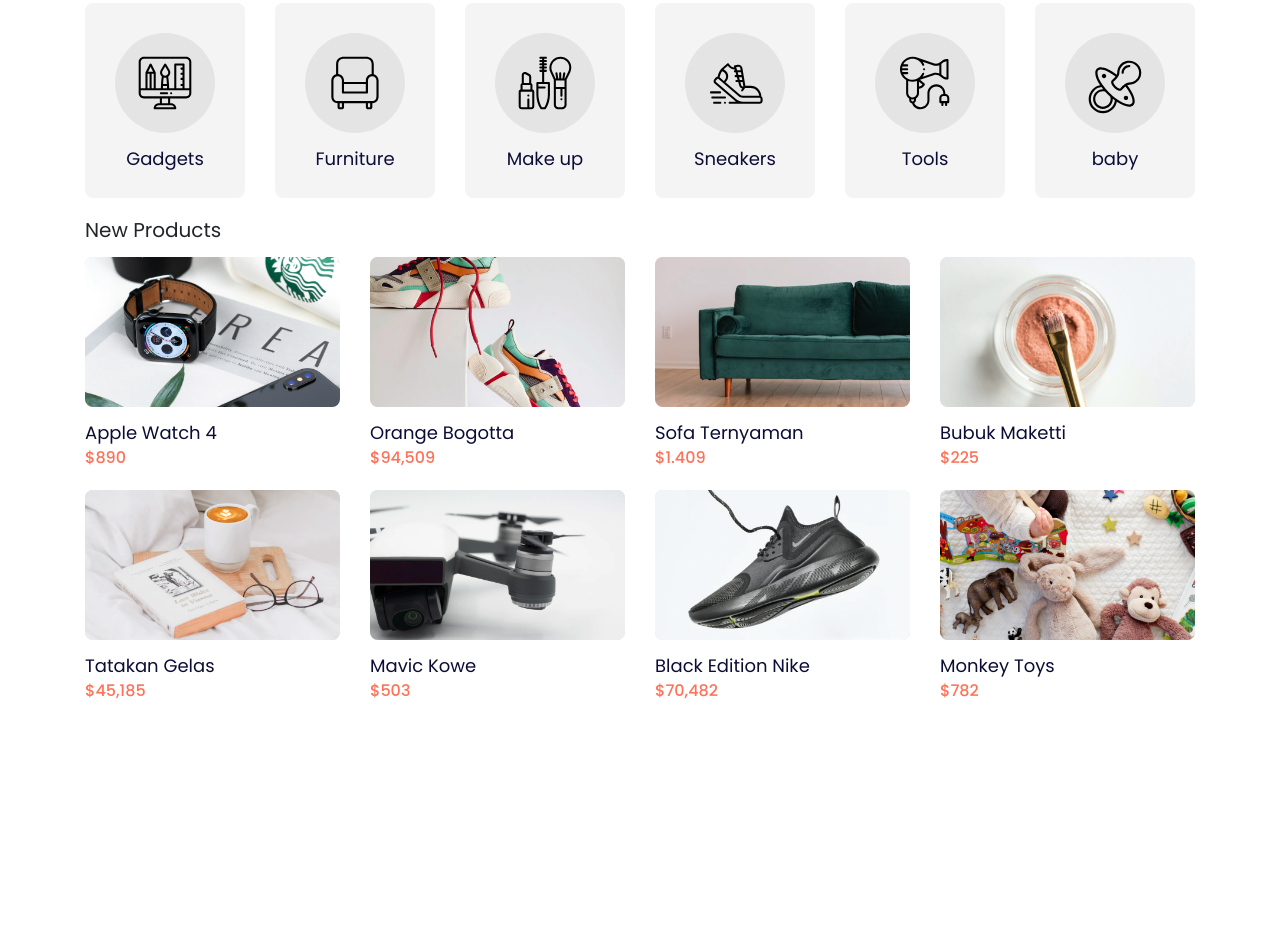
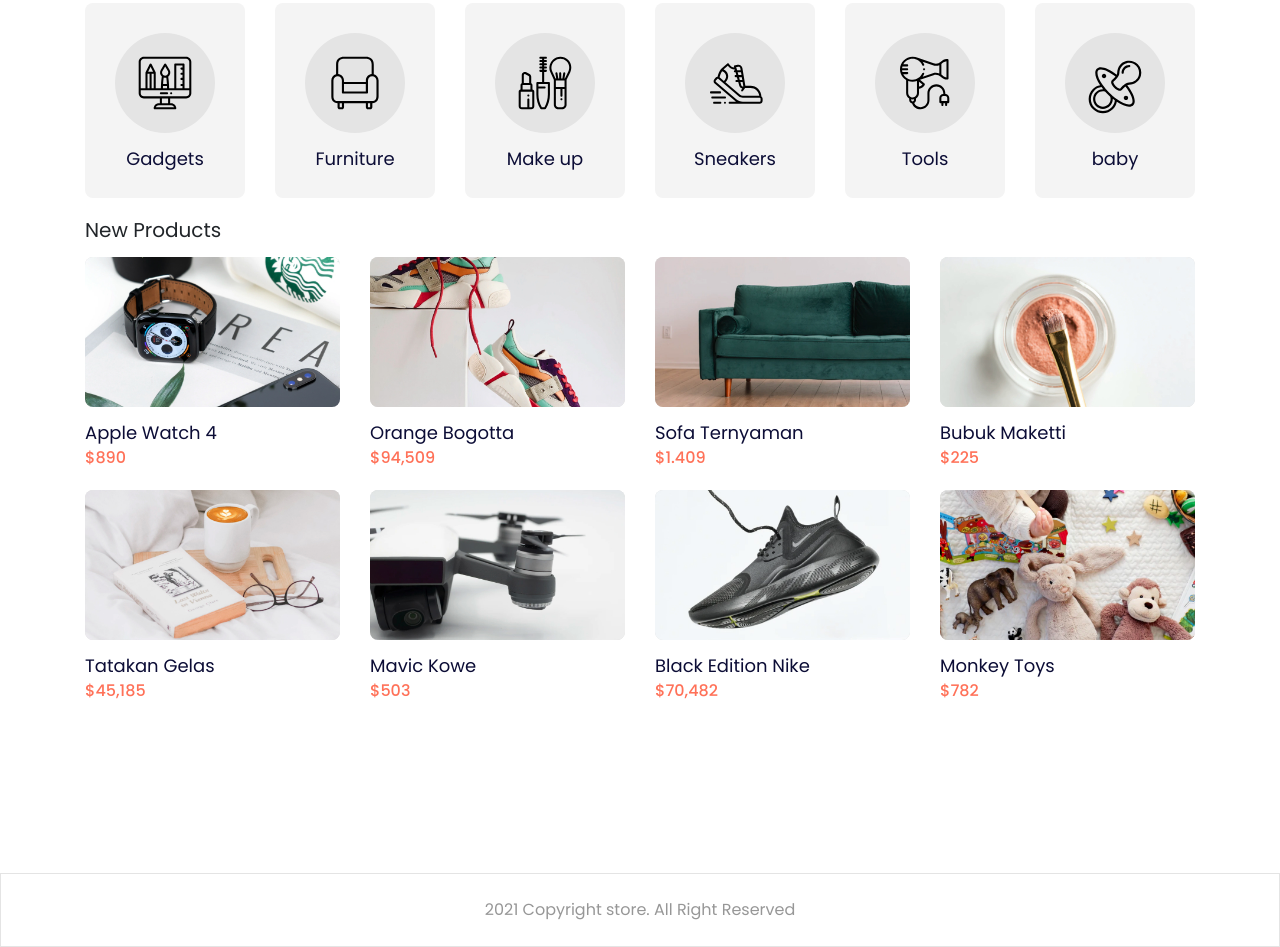
Before and after one commit to hanawazaki/marketplace-frontend, a plain HTML site: page index.html in a window 1280 px wide. Shown: the part 586-1533 px from the top of the page. Before the commit the page ends 1309 px from the top, so only its background shows below. Drawn offline with nearby package versions, Linux system fonts and the light colour scheme.

Commit message:
add footer

```diff
--- a/index.html
+++ b/index.html
@@ -335,6 +335,17 @@
         </div>
       </section>
     </div>
+    <footer>
+      <div class="container">
+        <div class="row">
+          <div class="col-12">
+            <div class="text-center">
+              <p class="pt-4 pb-2">2021 Copyright store. All Right Reserved</p>
+            </div>
+          </div>
+        </div>
+      </div>
+    </footer>
     <!-- Bootstrap core JavaScript -->
     <script src="/vendor/jquery/jquery.slim.min.js"></script>
     <script src="/vendor/bootstrap/js/bootstrap.bundle.min.js"></script>
```
